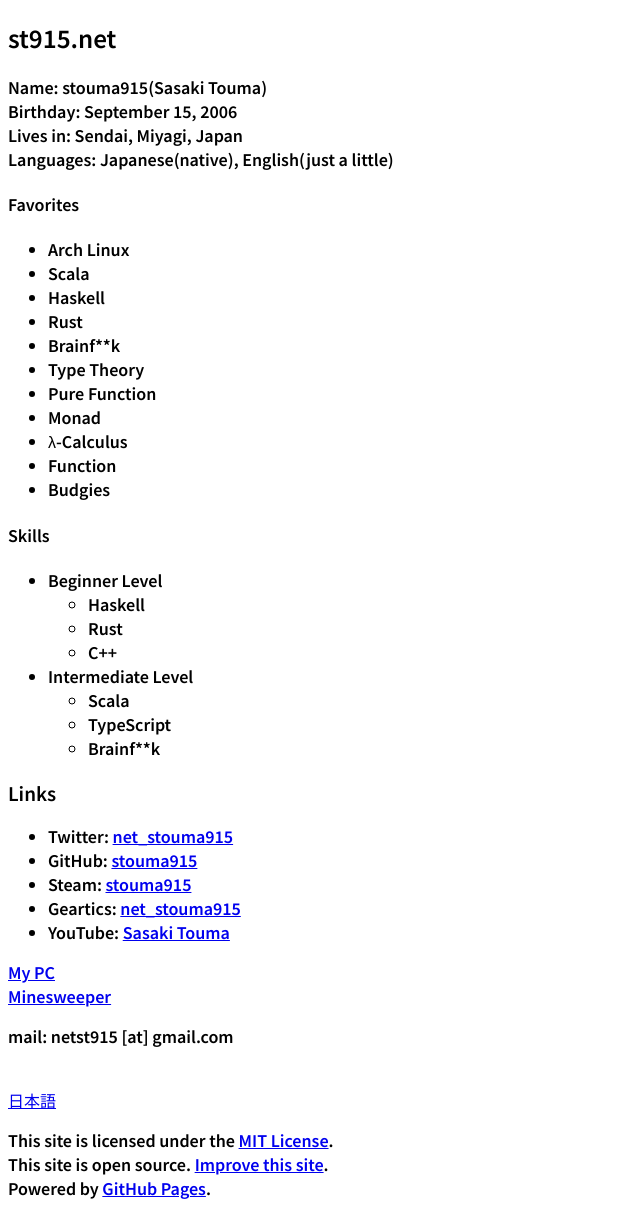
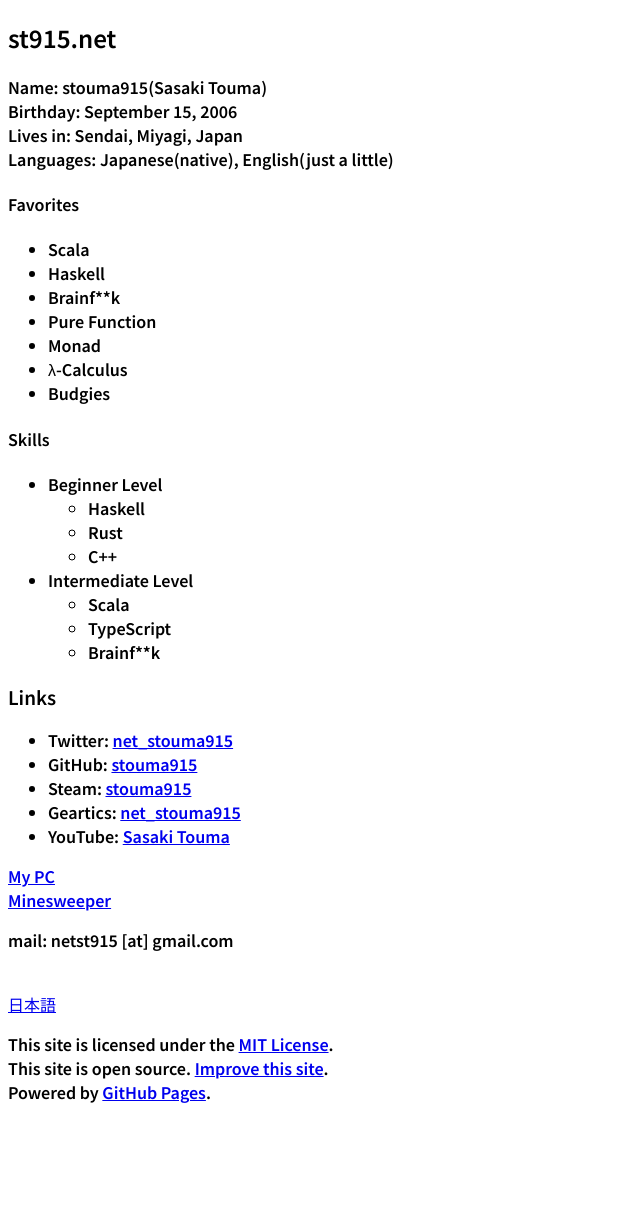
Before and after one commit to t-sasaki915/t-sasaki-net, a Jekyll site: the page built from docs/en/index.md, in a window 1280 px wide. Shown: the whole page, without its empty margins (0-640 px from the left). Built offline with Jekyll 4.4.1, drawn with Linux system fonts in a browser that asks for light colours; Markdown is read by kramdown in place of the engine named in the settings; after the commit the page ends 1120 px from its top, so only the background shows below that.

Commit message:
Update index.md

```diff
--- a/docs/en/index.md
+++ b/docs/en/index.md
@@ -12,16 +12,12 @@
 Lives in: Sendai, Miyagi, Japan<br>
 Languages: Japanese(native), English(just a little)
 #### Favorites
-- Arch Linux
 - Scala
 - Haskell
-- Rust
 - Brainf\*\*k
-- Type Theory
 - Pure Function
 - Monad
 - λ-Calculus
-- Function
 - Budgies
 
 #### Skills
```
